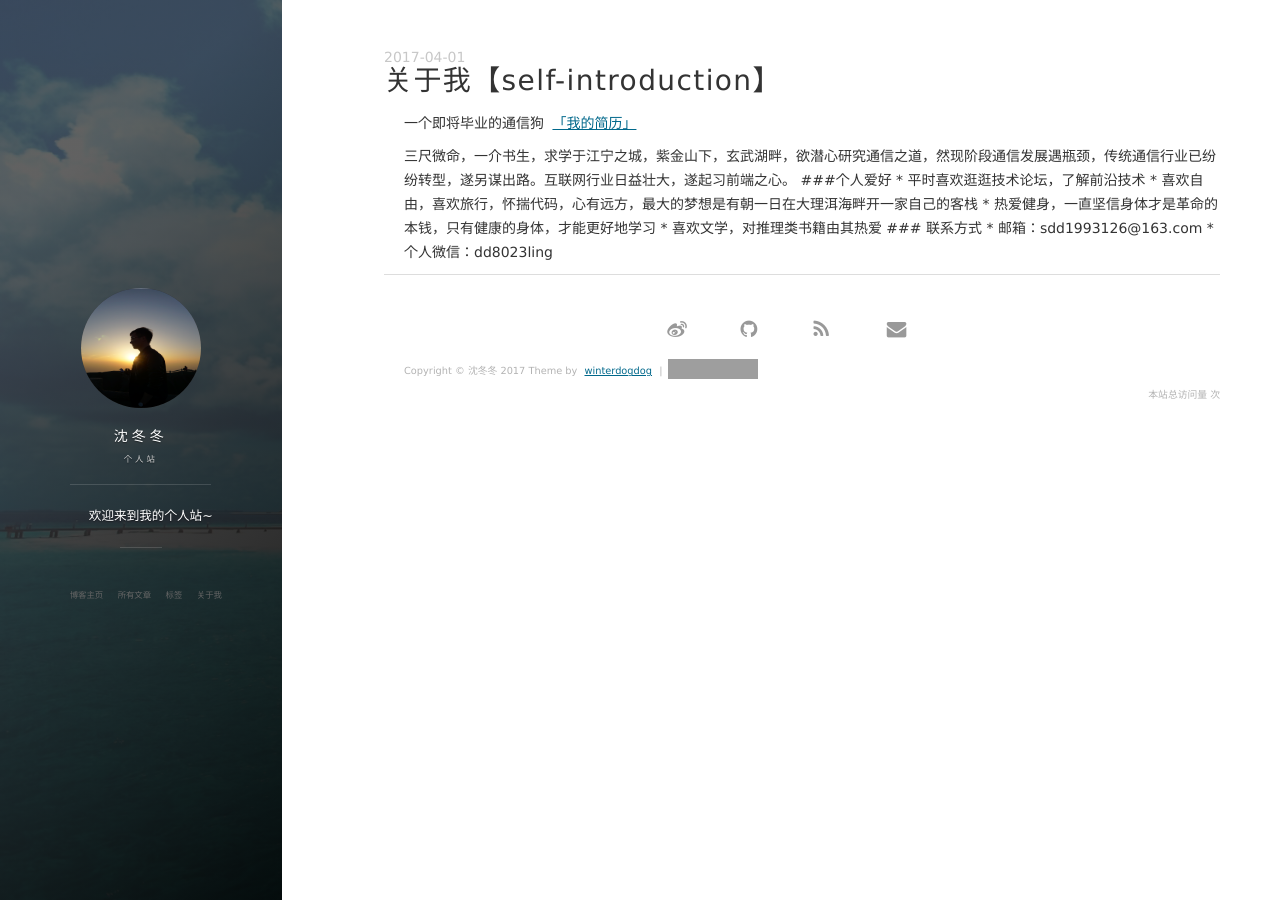
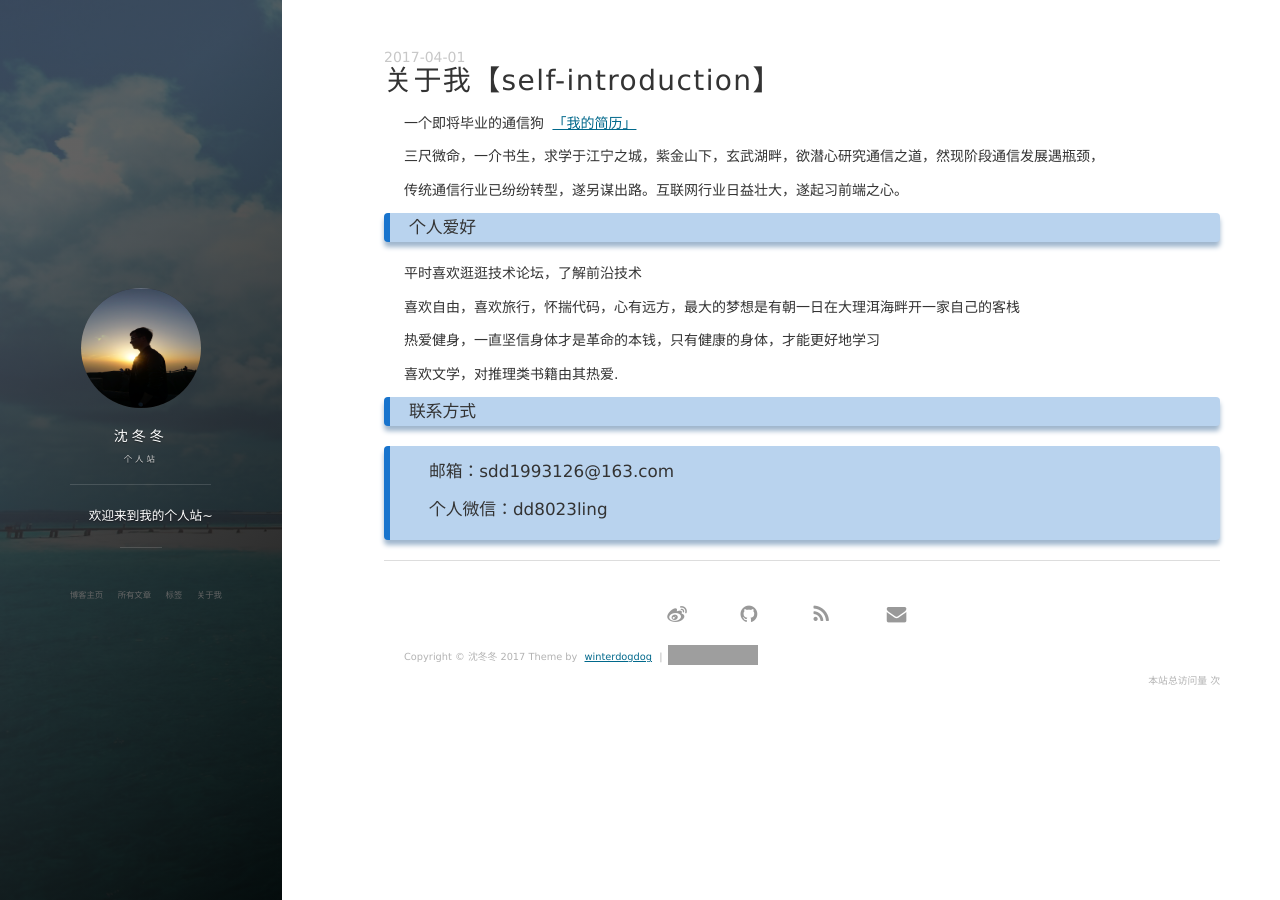
Before and after one commit to winterdogdog/winterdogdog.github.io, a Jekyll site: the page built from about.md, in a window 1280 px wide. Built offline with Jekyll 4.4.1, drawn with Linux system fonts in a browser that asks for light colours; nearby versions of some CDN libraries; comment, search, counter and statistics services are not loaded; grey boxes are pictures that could not be loaded.

Commit message:
about me

```diff
--- a/about.md
+++ b/about.md
@@ -6,12 +6,20 @@ date: 2017-04-01
 <p>
 一个即将毕业的通信狗 <a href="{{ site.baseurl }}/shendongdong.pdf" target="_blank"> 「我的简历」 </a>
 <p>
-三尺微命，一介书生，求学于江宁之城，紫金山下，玄武湖畔，欲潜心研究通信之道，然现阶段通信发展遇瓶颈，传统通信行业已纷纷转型，遂另谋出路。互联网行业日益壮大，遂起习前端之心。
-###个人爱好
-* 平时喜欢逛逛技术论坛，了解前沿技术
-* 喜欢自由，喜欢旅行，怀揣代码，心有远方，最大的梦想是有朝一日在大理洱海畔开一家自己的客栈
-* 热爱健身，一直坚信身体才是革命的本钱，只有健康的身体，才能更好地学习
-* 喜欢文学，对推理类书籍由其热爱
-### 联系方式
-* 邮箱：sdd1993126@163.com
-* 个人微信：dd8023ling
+三尺微命，一介书生，求学于江宁之城，紫金山下，玄武湖畔，欲潜心研究通信之道，然现阶段通信发展遇瓶颈，
+<p>
+传统通信行业已纷纷转型，遂另谋出路。互联网行业日益壮大，遂起习前端之心。
+
+<h3>个人爱好</h3>
+<p>
+平时喜欢逛逛技术论坛，了解前沿技术
+<p>
+喜欢自由，喜欢旅行，怀揣代码，心有远方，最大的梦想是有朝一日在大理洱海畔开一家自己的客栈
+<p>
+热爱健身，一直坚信身体才是革命的本钱，只有健康的身体，才能更好地学习
+<p>
+喜欢文学，对推理类书籍由其热爱.
+
+<h3>联系方式<h3>
+<p>邮箱：sdd1993126@163.com
+<p>个人微信：dd8023ling
```
